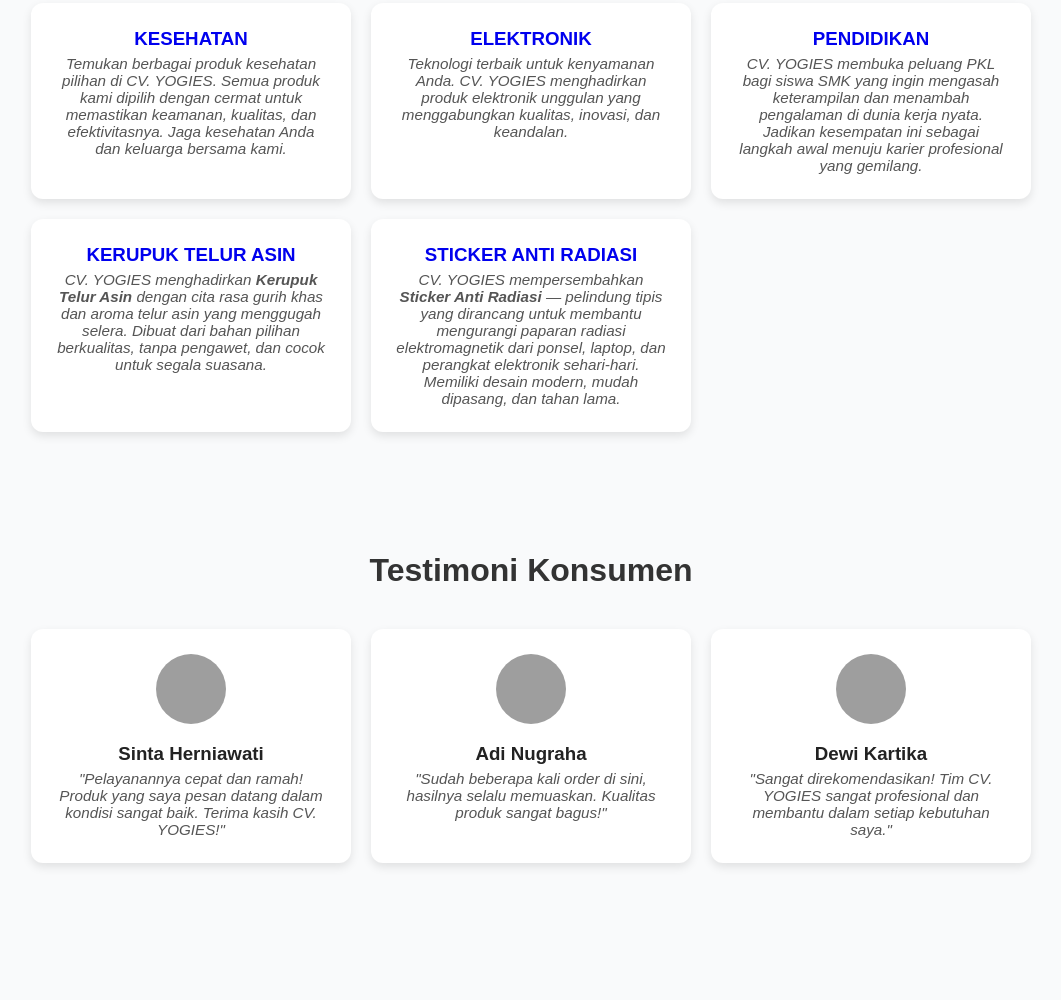
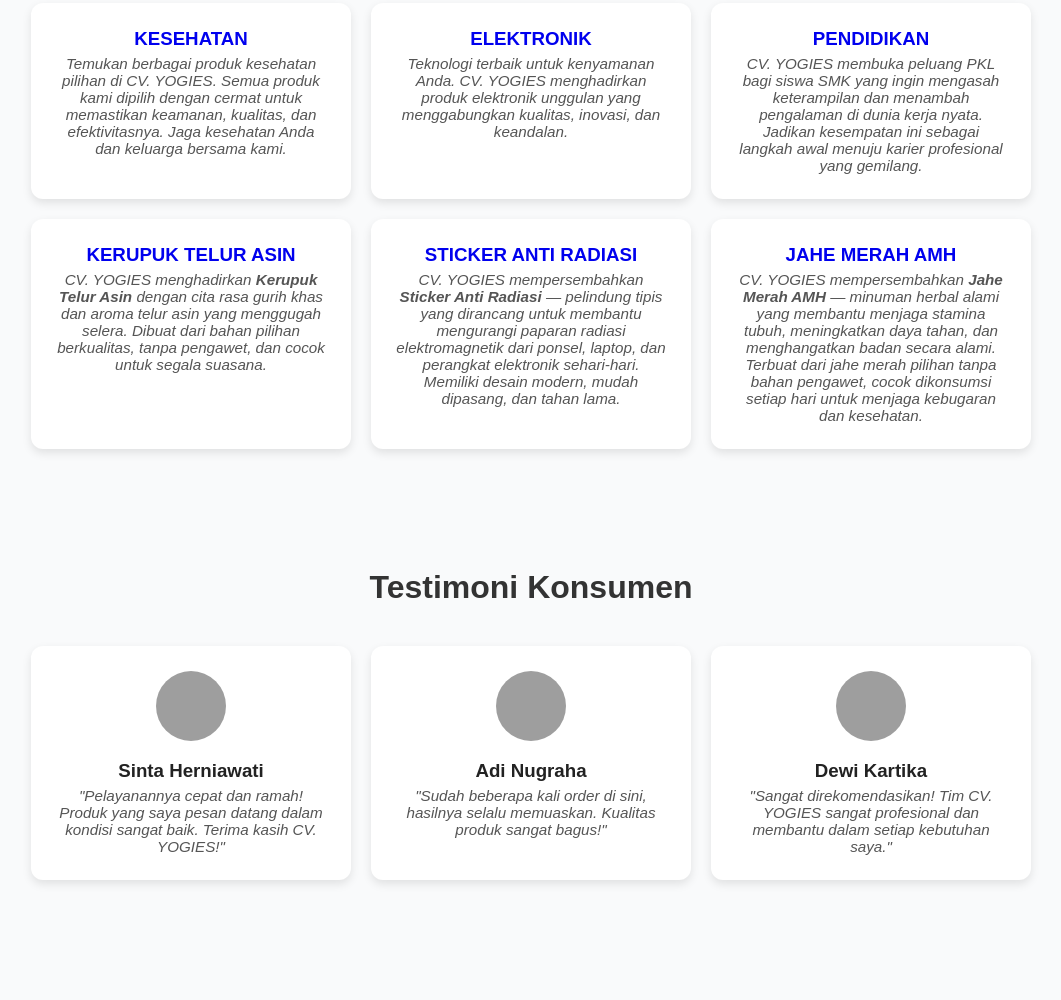
Before and after one commit to rizkykurniawansyah740-pixel/website-landing, a plain HTML site: page index.html in a window 1280 px wide. Shown: the part 1536-2536 px from the top of the page, without its empty margins (109-1170 px from the left). Drawn offline with Linux system fonts and the light colour scheme; grey boxes are pictures that could not be loaded.

Commit message:
Update index.html
Update Kategori & Produk Jahe 4 Nov 2025

```diff
--- a/index.html
+++ b/index.html
@@ -175,7 +175,13 @@
  		 Memiliki desain modern, mudah dipasang, dan tahan lama.</p>
 	</div>
 
-
+<div class="testimoni-card">
+  <h3><a href="page/JAHE.html">JAHE MERAH AMH</a></h3>
+  <p> CV. YOGIES mempersembahkan <b>Jahe Merah AMH</b> — minuman herbal alami yang membantu menjaga stamina tubuh,
+    meningkatkan daya tahan, dan menghangatkan badan secara alami.
+    Terbuat dari jahe merah pilihan tanpa bahan pengawet,
+    cocok dikonsumsi setiap hari untuk menjaga kebugaran dan kesehatan. </p>
+</div>
   </div>
 </section>
 
@@ -199,6 +205,7 @@
         <h3>Dewi Kartika</h3>
         <p>"Sangat direkomendasikan! Tim CV. YOGIES sangat profesional dan membantu dalam setiap kebutuhan saya."</p>
       </div>
+
     </div>
   </section>
 
```
